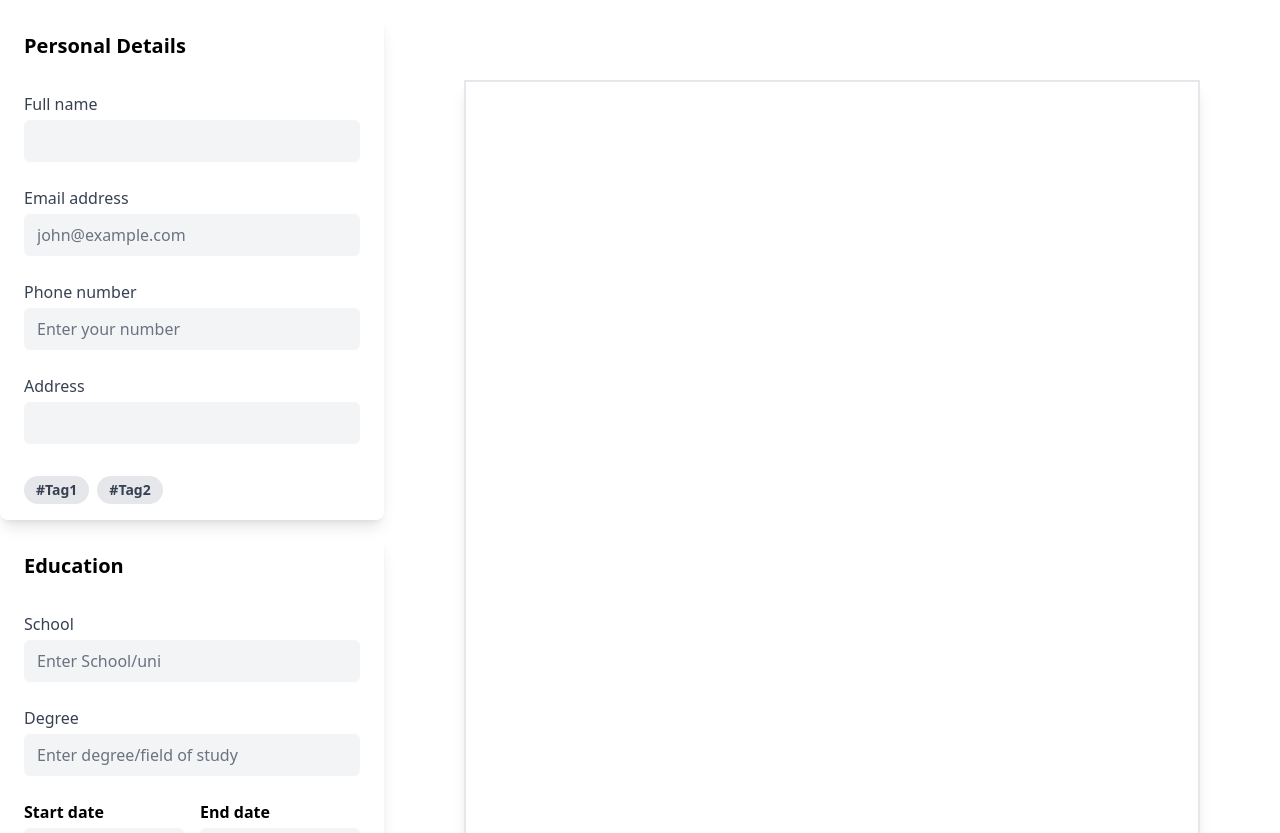
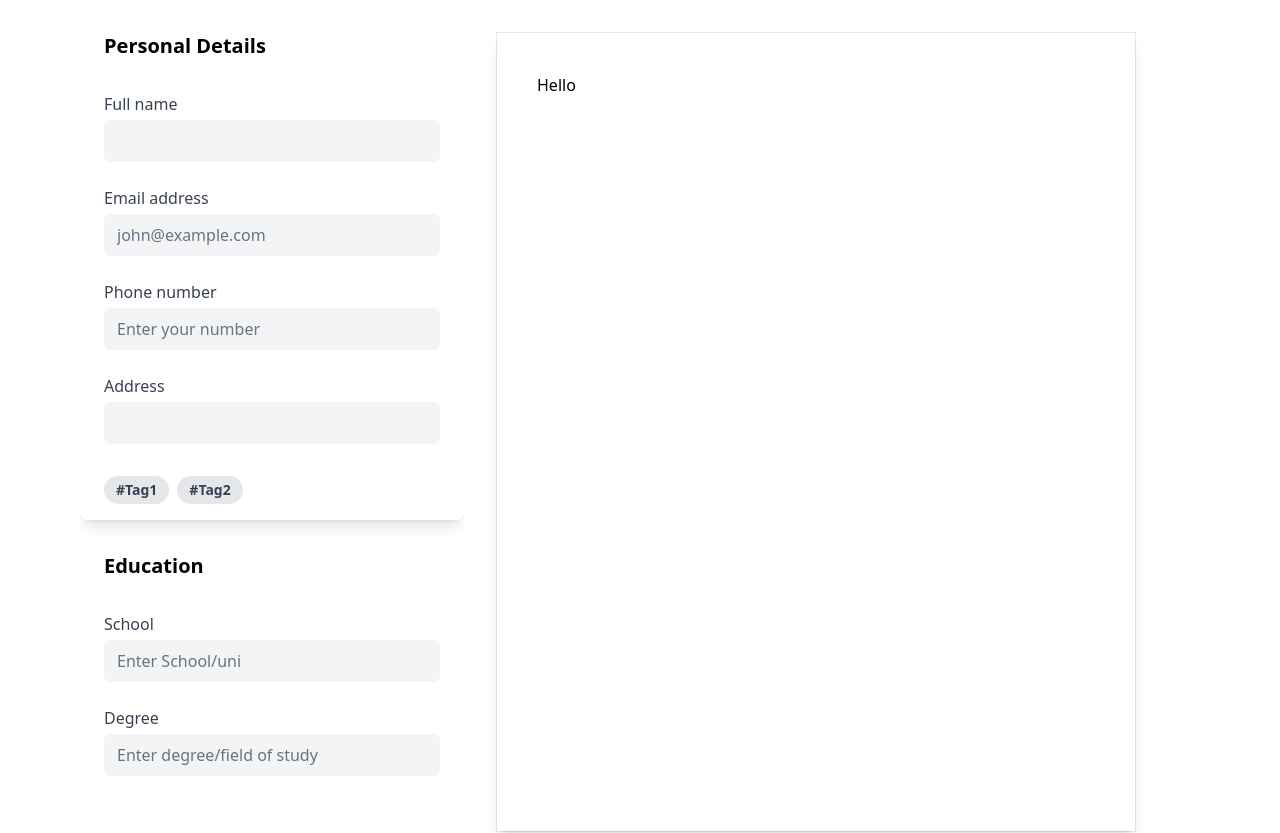
Before and after one commit to cyblogerz/CV-Builder, a React (Vite) app: page / in a window 1280 px wide. Shown: the top 833 px of the page. Built offline with nearby package versions, Linux system fonts and the light colour scheme.

Commit message:
Made the sidebar scrollable

```diff
--- a/src/components/Home.jsx
+++ b/src/components/Home.jsx
@@ -6,8 +6,8 @@ import Resume from './Resume/Resume'
 
 const Home = () => {
   return (
-    <div className='flex w-full bg-white flex-row'>
-    <div className='flex flex-col'>
+    <div className='flex w-full bg-white flex-row '>
+    <div className='flex flex-col ml-20 h-screen overflow-y-auto'>
         {/* Editor section */}
         <div>
             <PersonalEdit />
@@ -19,9 +19,12 @@ const Home = () => {
             <ExperienceEdit />
         </div>
     </div>
-    <div className='flex-1'>
-        <Resume />
-    </div>
+    <div className='w-1/2 h-screen m-8 border'>
+    {/* Set the Resume div to A4 size */}
+
+      <Resume />
+
+  </div>
 
 
     </div>
--- a/src/components/Resume/Resume.jsx
+++ b/src/components/Resume/Resume.jsx
@@ -3,10 +3,10 @@ import React from 'react';
 
 function Resume() {
   return (
-    <div className="w-595 h-1/2 m-20 border-2 bg-white p-10 shadow-lg">
+    <div class=" bg-white p-10 w-full h-full box-border shadow-lg">
+  Hello
+  </div>
 
-
-    </div>
   );
 }
 
```
